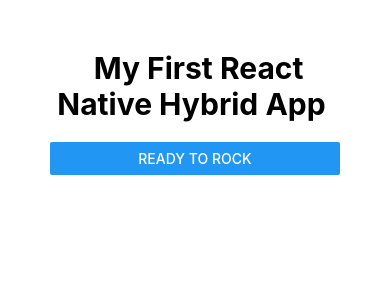
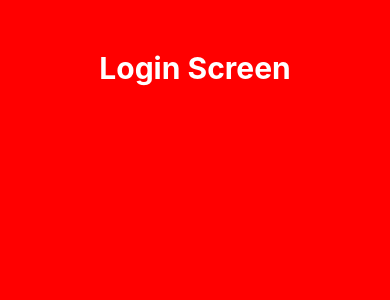
Before and after one commit to ashishverma2831/firstapp, a React Native app: screen / in a window 390 px wide. Shown: the top 300 px of the page. Built offline with nearby package versions, Linux system fonts and the light colour scheme.

Commit message:
chore: Add LoginScreen component to App.jsx

```diff
--- a/App.jsx
+++ b/App.jsx
@@ -1,11 +1,13 @@
 import { StatusBar } from 'expo-status-bar';
 import { StyleSheet, Text, View } from 'react-native';
 import HomeScreen from './screens/HomeScreen';
+import LoginScreen from './screens/LoginScreen';
 
 export default function App() {
   return (
     <View style={styles.container}>
-      <HomeScreen />
+      {/* <HomeScreen />  */}
+      <LoginScreen />
       <StatusBar style="auto" />
     </View>
   );
@@ -13,7 +15,7 @@
 
 const styles = StyleSheet.create({
   container: {
-    // flex: 1,
+    flex: 1,
     // backgroundColor: '#fff',
     // alignItems: 'center',
     // justifyContent: 'center',
--- /dev/null
+++ b/screens/LoginScreen.jsx
@@ -0,0 +1,26 @@
+import React from 'react'
+import { StyleSheet, Text, View } from 'react-native'
+
+const LoginScreen = () => {
+  return (
+    <View style={styles.container}>
+        <Text style={styles.text}>Login Screen</Text>
+    </View>
+  )
+}
+
+const styles = StyleSheet.create({
+    container:{
+       paddingVertical:50,
+       backgroundColor:'red',
+       flex:1
+    },
+    text:{
+        textAlign:'center',
+        fontSize:30,
+        fontWeight:'bold',
+        color:'white'
+    }
+})
+
+export default LoginScreen
```
